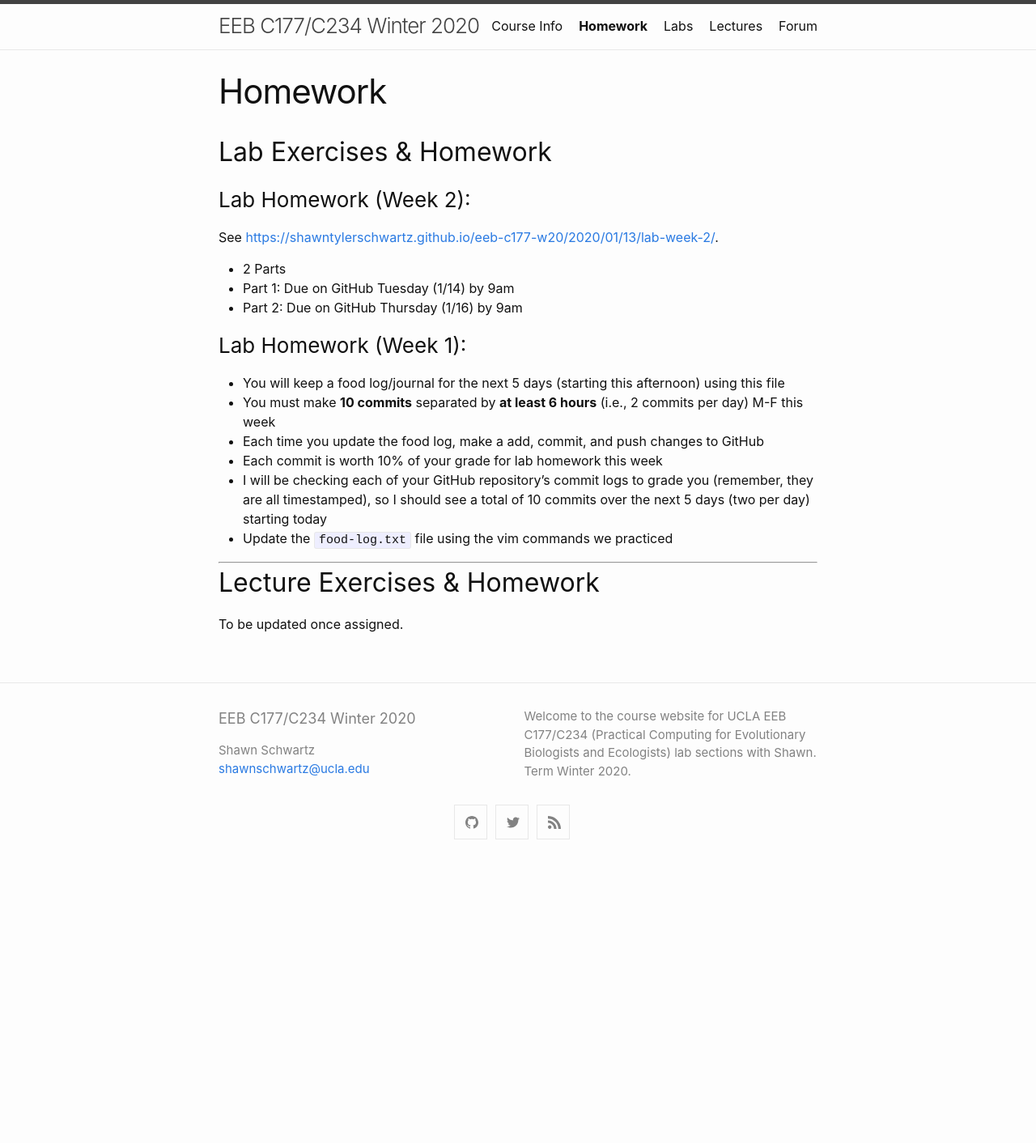
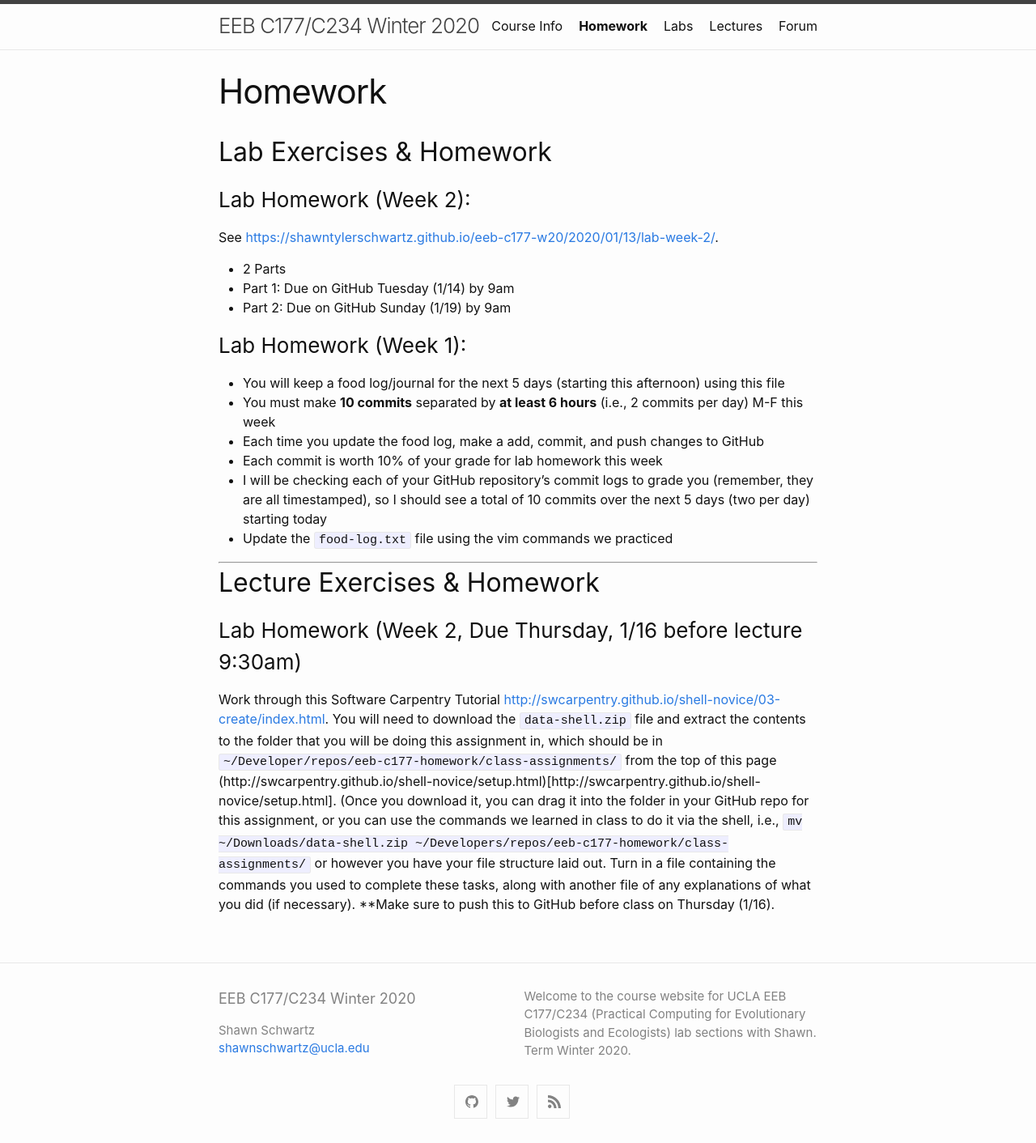
Before and after one commit to shawntschwartz/eeb-c177-w20, a Jekyll site: the page built from homework.md, in a window 1280 px wide. Shown: the whole page at 81% size. Built offline with Jekyll 4.4.1, drawn with Linux system fonts in a browser that asks for light colours; before the commit the page ends 1067 px from its top, so only the background shows below that.

Commit message:
Update homework.md

```diff
--- a/homework.md
+++ b/homework.md
@@ -8,7 +8,7 @@ title: Homework
 See [https://shawntylerschwartz.github.io/eeb-c177-w20/2020/01/13/lab-week-2/](https://shawntylerschwartz.github.io/eeb-c177-w20/2020/01/13/lab-week-2/).
  - 2 Parts
   - Part 1: Due on GitHub Tuesday (1/14) by 9am
-  - Part 2: Due on GitHub Thursday (1/16) by 9am
+  - Part 2: Due on GitHub Sunday (1/19) by 9am
 
 ### Lab Homework (Week 1):
 - You will keep a food log/journal for the next 5 days (starting this afternoon) using this file
@@ -21,4 +21,5 @@ See [https://shawntylerschwartz.github.io/eeb-c177-w20/2020/01/13/lab-week-2/](h
 <hr />
 
 ## Lecture Exercises & Homework
-To be updated once assigned.
+### Lab Homework (Week 2, Due Thursday, 1/16 before lecture 9:30am)
+Work through this Software Carpentry Tutorial [http://swcarpentry.github.io/shell-novice/03-create/index.html](http://swcarpentry.github.io/shell-novice/03-create/index.html). You will need to download the `data-shell.zip` file and extract the contents to the folder that you will be doing this assignment in, which should be in `~/Developer/repos/eeb-c177-homework/class-assignments/` from the top of this page (http://swcarpentry.github.io/shell-novice/setup.html)[http://swcarpentry.github.io/shell-novice/setup.html]. (Once you download it, you can drag it into the folder in your GitHub repo for this assignment, or you can use the commands we learned in class to do it via the shell, i.e., `mv ~/Downloads/data-shell.zip ~/Developers/repos/eeb-c177-homework/class-assignments/` or however you have your file structure laid out. Turn in a file containing the commands you used to complete these tasks, along with another file of any explanations of what you did (if necessary). **Make sure to push this to GitHub before class on Thursday (1/16).
```
